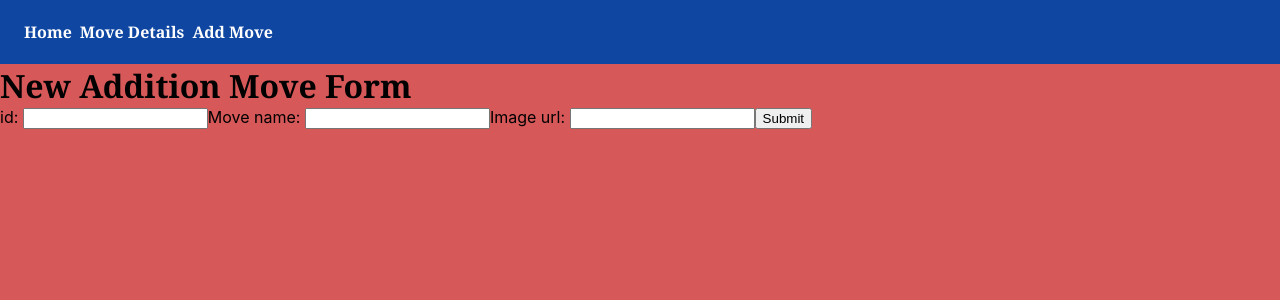
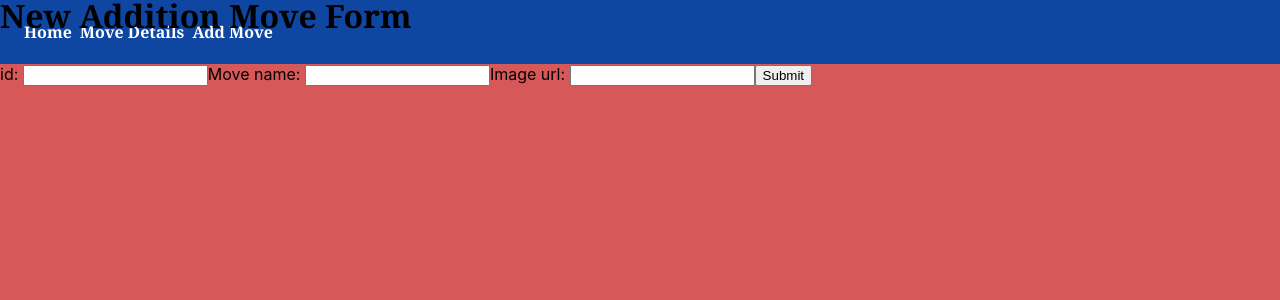
Before and after one commit to stardust-4/Bjj-Wiki, a React (Create React App) app in the folder client/: page /new in a window 1280 px wide. Shown: the top 300 px of the page. Built offline with nearby package versions, Linux system fonts and the light colour scheme.

Commit message:
finishing css

```diff
--- a/client/src/App.css
+++ b/client/src/App.css
@@ -19,7 +19,7 @@ code {
 div {
   background-size: cover;
 }
-.moves, .home, .home div, .move-card, .navbar {
+.home, .home div, .move-card, .navbar {
   display: flex;
 }
 
@@ -45,11 +45,17 @@ h2 {
 }
 
 h1 {
-  font-family: 'Georgia'
+  font-family: 'Georgia';
+  margin-block: -70px;
+  overflow-wrap: break-word;
+
 }
 
 h1, h2, h3, h4 {
-  margin: 0;
+  display: block;
+  position: absolute;
+  overflow-wrap: break-word;
+
 }
 
 .navbar {
@@ -80,6 +86,7 @@ h1, h2, h3, h4 {
   justify-content: space-around;
   height: fit-content;
   width: fit-content;
+  justify-content: center;
 }
 .move-card {
   padding: 140px;
@@ -93,6 +100,7 @@ h1, h2, h3, h4 {
   color: #4d6a91;
   font-family: 'Georgia';
   cursor: pointer;
+  overflow-wrap: break-word;
 }
 .move-card img {
   /* width: 205px;
@@ -135,3 +143,14 @@ footer a {
   width: 30px;
   height: 30px;
 }
+
+.move-card h3 {
+  color: #0E46A1;
+  margin-block: 50px;
+  /* font-size: small; */
+text-align: center;
+overflow-wrap: break-word;}
+
+.move-card div {
+  overflow-wrap: break-word;
+}
--- a/client/src/components/MoveDetails.jsx
+++ b/client/src/components/MoveDetails.jsx
@@ -26,8 +26,8 @@ return (
       moves.map((move, index) => (
 
         <div className="move-card" key={index}>
-          <h1>{move.category}</h1>
-          <h3>{move.description}</h3>
+          <h1 className='deets'>{move.category}</h1>
+          <h3 className='deeets'>{move.description}</h3>
         </div>
 
       ))}
--- a/client/src/components/MoveForm.jsx
+++ b/client/src/components/MoveForm.jsx
@@ -25,7 +25,7 @@ const handleChange = event => {
 
   return (
   <div>
-    <h1>New Addition Move Form</h1>
+    <h1 className="poopie">New Addition Move Form</h1>
     <form onSubmit={handleSubmit}>
       <label htmlFor="id">id: </label>
       <input
```
